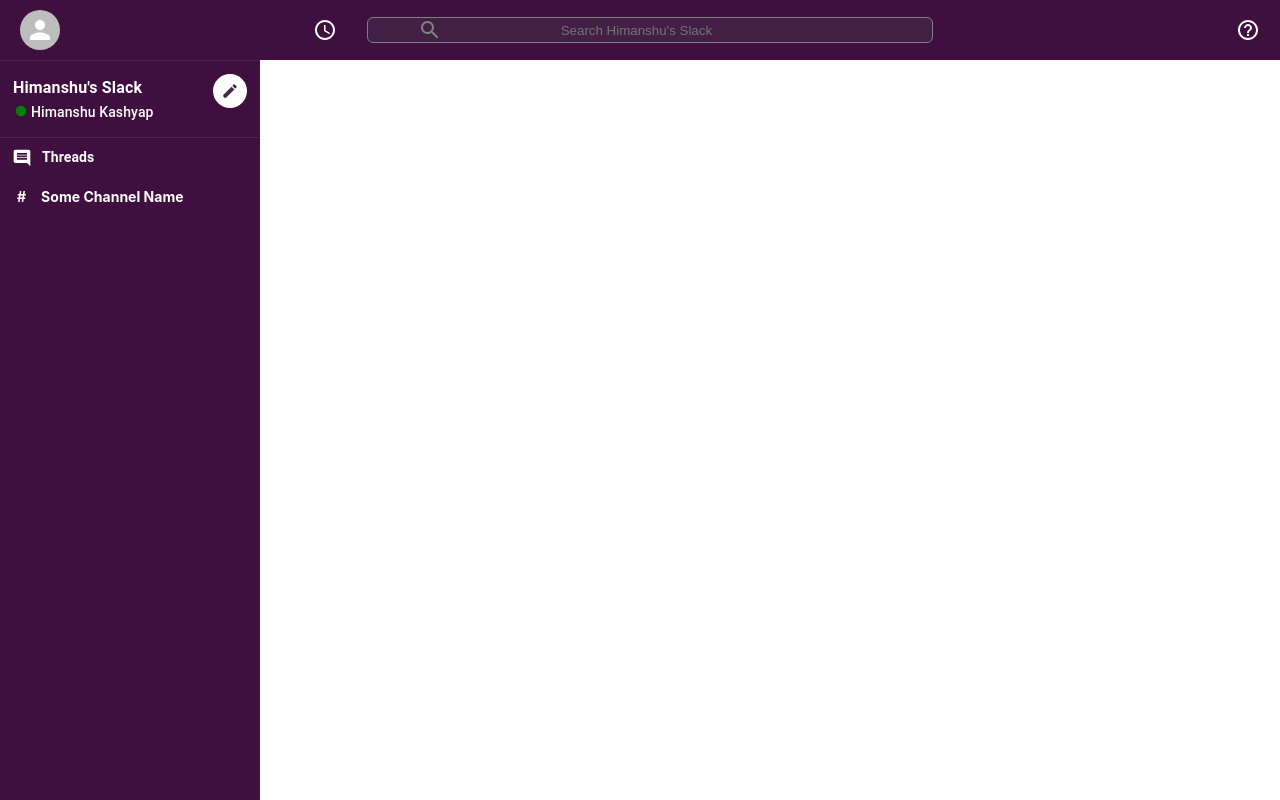
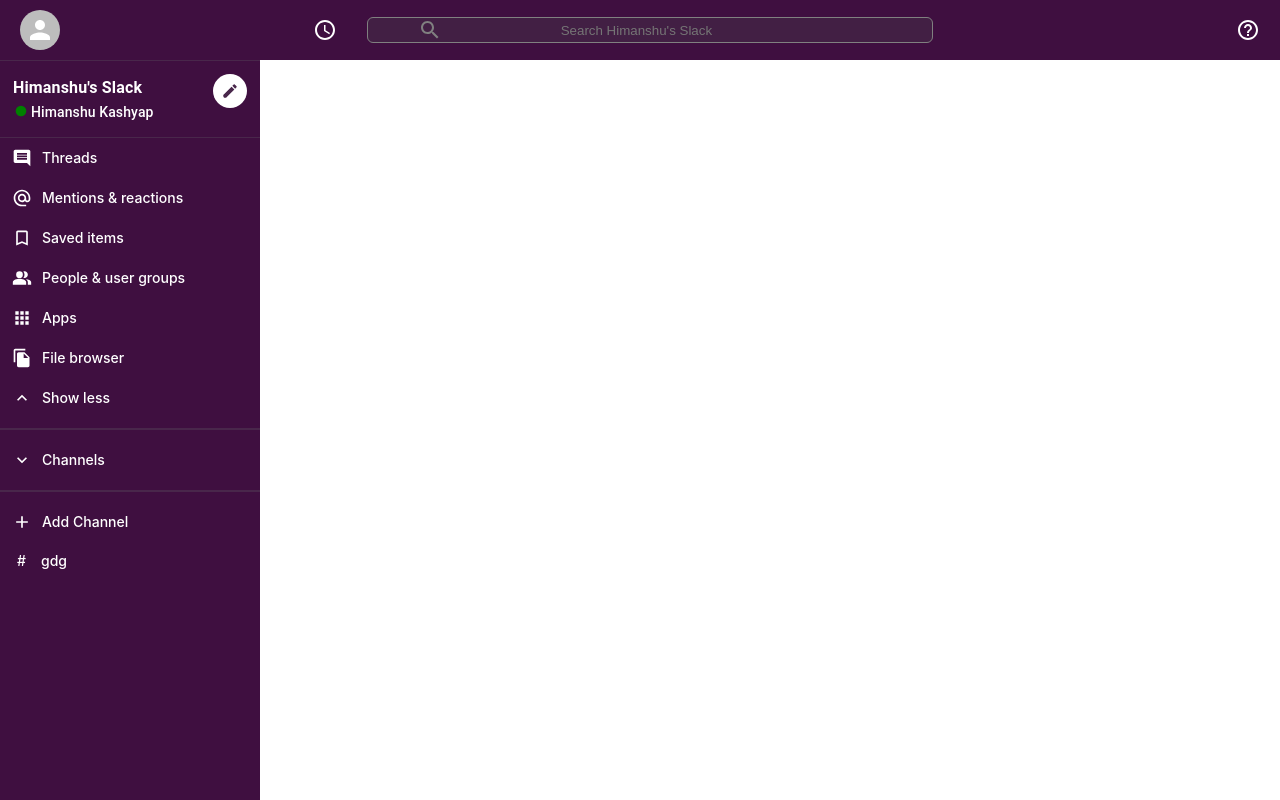
Before and after one commit to iamhiman/slack-clone, a React (Create React App) app: page / in a window 1280 px wide. Built offline with nearby package versions, Linux system fonts and the light colour scheme.

Commit message:
feat: Adding Sidebar options UI

```diff
--- a/src/components/Sidebar.tsx
+++ b/src/components/Sidebar.tsx
@@ -1,8 +1,19 @@
 import React, { FC } from "react";
 import styled from "styled-components";
-import { FiberManualRecord, Create } from "@mui/icons-material";
+import {
+  FiberManualRecord,
+  Create,
+  Apps,
+  BookmarkBorder,
+  ExpandLess,
+  FileCopy,
+  AlternateEmail,
+  InsertComment,
+  PeopleAlt,
+  ExpandMore,
+  Add,
+} from "@mui/icons-material";
 import { Typography } from "@mui/material";
-import { InsertComment } from "@mui/icons-material";
 import { SidebarOption } from "./SidebarOption";
 
 export const Sidebar: FC = () => {
@@ -36,7 +47,17 @@
       </SidebarHeader>
 
       <SidebarOption Icon={InsertComment} title="Threads" />
-      <SidebarOption title="Some Channel Name" />
+      <SidebarOption Icon={AlternateEmail} title="Mentions & reactions" />
+      <SidebarOption Icon={BookmarkBorder} title="Saved items" />
+      <SidebarOption Icon={PeopleAlt} title="People & user groups" />
+      <SidebarOption Icon={Apps} title="Apps" />
+      <SidebarOption Icon={FileCopy} title="File browser" />
+      <SidebarOption Icon={ExpandLess} title="Show less" />
+      <hr />
+      <SidebarOption Icon={ExpandMore} title="Channels" />
+      <hr />
+      <SidebarOption Icon={Add} addChannelOption title="Add Channel" />
+      <SidebarOption title="gdg" />
     </SidebarContainer>
   );
 };
@@ -49,6 +70,12 @@
   max-width: 260px;
   margin-top: 60px;
   overflow: scroll;
+
+  > hr {
+    border: 1px solid #49274b;
+    margin-top: 10px;
+    margin-bottom: 10px;
+  }
 `;
 
 const SidebarHeader = styled.div`
--- a/src/components/SidebarOption.tsx
+++ b/src/components/SidebarOption.tsx
@@ -1,21 +1,23 @@
 import React, { FC } from "react";
 import styled from "styled-components";
-import { Typography } from "@mui/material";
 
 interface ISidebarOption {
   Icon?: any;
   title: string;
+  addChannelOption?: boolean;
 }
 
-export const SidebarOption: FC<ISidebarOption> = ({ Icon, title }) => {
+export const SidebarOption: FC<ISidebarOption> = ({
+  Icon,
+  title,
+  addChannelOption,
+}) => {
   return (
     <>
       <SidebarOptionContainer>
         {Icon && <Icon fontSize="small" style={{ padding: 10 }} />}
         {Icon ? (
-          <Typography variant="subtitle2" sx={{ fontWeight: "bold" }}>
-            {title}
-          </Typography>
+          <h3>{title}</h3>
         ) : (
           <SidebarOptionChannel>
             <span>#</span>
@@ -38,11 +40,14 @@
     opacity: 0.8;
     background-color: #340e36;
   }
+
+  > h3 {
+    font-weight: 500;
+  }
 `;
 
 const SidebarOptionChannel = styled.h3`
   padding: 10px 0;
-  font-weight: bold;
 
   > span {
     padding: 15px;
```
